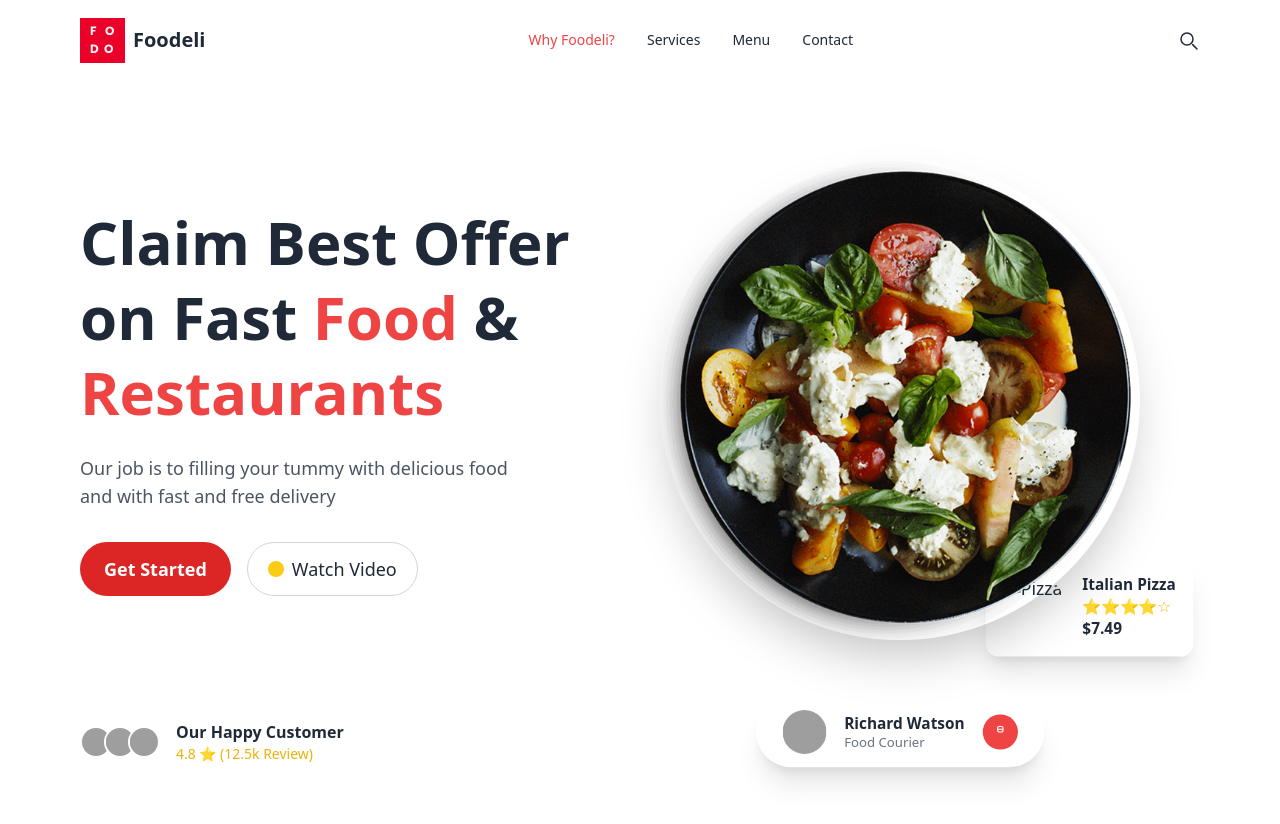
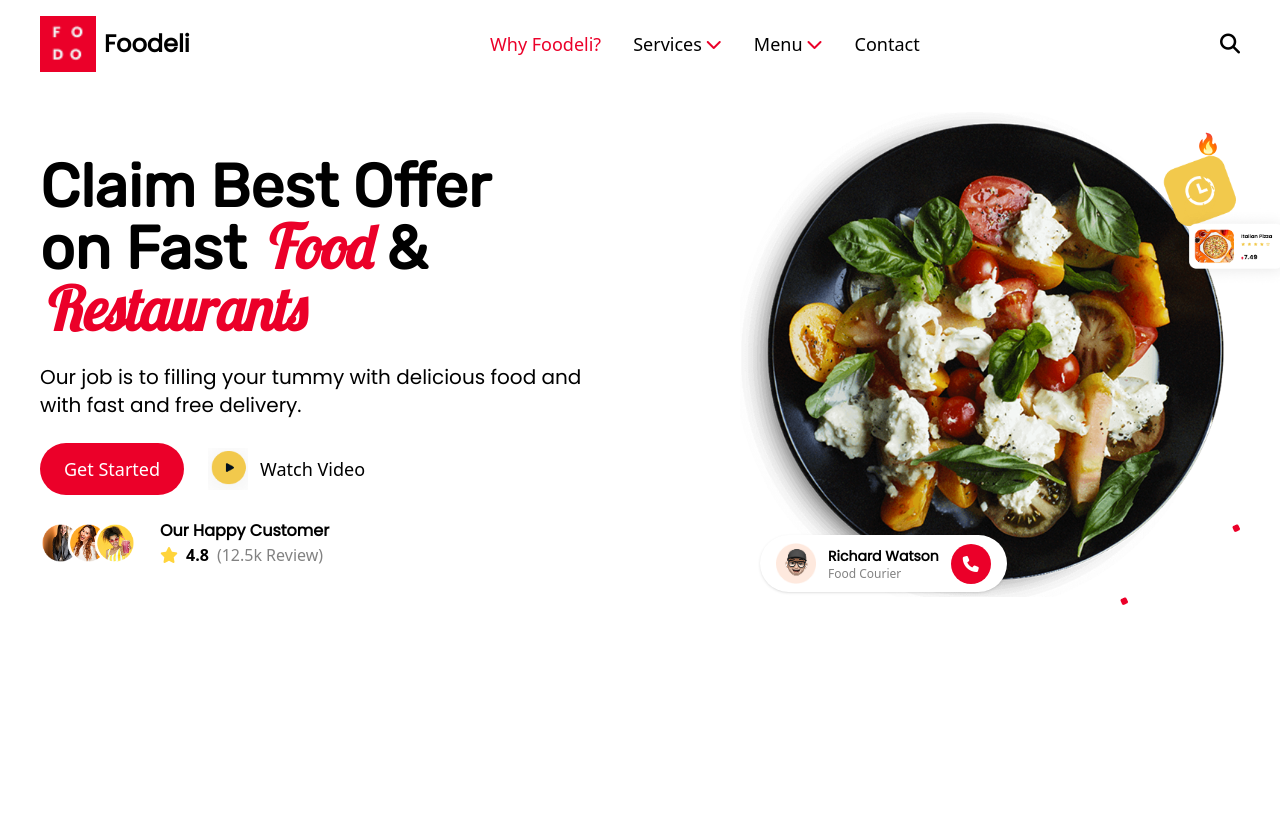
Before and after one commit to Mateus-Lins/lima_restaurante, a plain HTML site: page index.html in a window 1280 px wide. After the commit the page ends 800 px from the top, so only its background shows below. Drawn offline with nearby package versions, Linux system fonts and the light colour scheme; grey boxes are pictures that could not be loaded.

Commit message:
finalizando

```diff
--- a/index.html
+++ b/index.html
@@ -1,99 +1,103 @@
 <!DOCTYPE html>
 <html lang="en">
 <head>
-    <meta charset="UTF-8" />
-    <meta name="viewport" content="width=device-width, initial-scale=1.0" />
-    <title>Foodeli Landing Page</title>
+    <meta charset="UTF-8">
+    <meta http-equiv="X-UA-Compatible" content="IE=edge">
+    <meta name="viewport" content="width=device-width, initial-scale=1.0">
     <script src="https://cdn.tailwindcss.com"></script>
+    <script src="https://kit.fontawesome.com/742db51470.js" crossorigin="anonymous"></script>
+    <link href="https://fonts.googleapis.com/css2?family=Poppins&family=Rubik&family=Lobster+Two&display=swap" rel="stylesheet">
 </head>
-  <body class="bg-white text-gray-800 min-h-[900px] overflow-hidden">
-    <!-- Header -->
-    <header class="flex justify-between items-center px-20 py-6 h-[80px]">
+
+<body class="bg-white w-full">
+
+    <header class="w-full flex justify-between items-center pt-4 px-5 md:px-10">
         <div class="flex items-center space-x-2">
-        <div class=fodo>
-            <img src="./imgagens/Frame 1.svg" alt="">
+            <img src="./img/Logo.png" alt="" class="w-10 md:w-14">
+            <h2 class="font-[Poppins] text-xl md:text-2xl font-bold">Foodeli</h2>
         </div>
-        <span class="text-xl font-semibold">Foodeli</span>
+
+        <div class="hidden md:flex space-x-8 items-center">
+            <p class="text-[#EB0029] text-lg font-medium">Why Foodeli?</p>
+            <div class="flex items-center space-x-1">
+                <p class="text-lg font-medium">Services</p>
+                <i class="fa-solid fa-chevron-down text-[#EB0029]"></i>
             </div>
-      <nav class="flex items-center space-x-8 text-sm font-medium">
-        <a href="#" class="text-red-500">Why Foodeli?</a>
-        <button>Services</button>
-        <button>Menu</button>
-        <a href="#">Contact</a>
-      </nav>
-      <button class="text-lg">
-        <svg xmlns="http://www.w3.org/2000/svg" fill="none" viewBox="0 0 24 24" stroke-width="1.5" stroke="currentColor" class="w-6 h-6">
-          <path stroke-linecap="round" stroke-linejoin="round" d="M21 21l-4.35-4.35M17 11a6 6 0 11-12 0 6 6 0 0112 0z" />
-        </svg>
-      </button>
+            <div class="flex items-center space-x-1">
+                <p class="text-lg font-medium">Menu</p>
+                <i class="fa-solid fa-chevron-down text-[#EB0029]"></i>
+            </div>
+            <p class="text-lg font-medium">Contact</p>
+        </div>
+
+        <i class="fa-solid fa-magnifying-glass text-xl"></i>
     </header>
 
-<!-- Main Section (Full Height) -->
-<main class="flex px-20 h-[calc(100vh-160px)] items-center justify-between">
-    <!-- Left -->
-    <div class="max-w-xl">
-      <h1 class="text-6xl font-extrabold leading-tight mb-6">
-        Claim Best Offer<br />
-        on Fast <span class="text-red-500">Food</span> &<br /><span class="text-red-500">Restaurants</span>
+    <main class="w-full flex flex-col md:flex-row justify-between items-center px-5 md:px-10 pt-10">
+
+        <div class="space-y-6 max-w-xl">
+            <div>
+                <h1 class="text-5xl md:text-6xl 2xl:text-[90px] font-[Rubik] font-bold">Claim Best Offer</h1>
+                <h1 class="text-5xl md:text-6xl 2xl:text-[90px] font-[Rubik] font-bold">
+                    on Fast <span class="text-[#EB0029] italic" style="font-family: 'Lobster Two';">Food</span> &
                 </h1>
-      <p class="text-gray-600 mb-8 text-lg">
-        Our job is to filling your tummy with delicious food<br />
-        and with fast and free delivery
+                <h1 class="text-6xl 2xl:text-[100px] text-[#EB0029] italic font-bold" style="font-family: 'Lobster Two';">
+                    Restaurants
+                </h1>
+            </div>
+
+            <p class="font-[Poppins] text-base md:text-xl">
+                Our job is to filling your tummy with delicious food and with fast and free delivery.
             </p>
-      <div class="flex space-x-4">
-        <button class="bg-red-600 text-white px-6 py-3 rounded-full font-semibold text-lg">Get Started</button>
-        <button class="flex items-center px-5 py-3 border border-gray-300 rounded-full text-lg">
-          <span class="bg-yellow-400 w-4 h-4 rounded-full mr-2"></span>
-          Watch Video
+
+            <div class="flex space-x-6">
+                <button class="bg-[#EB0029] px-6 py-3 rounded-full text-white text-lg">Get Started</button>
+                <button class="flex items-center space-x-3 text-lg">
+                    <img src="./img/Frame 8.png" alt="" class="w-10">
+                    <span>Watch Video</span>
                 </button>
+            </div>
+
+            <div class="flex items-center space-x-6">
+                <img src="./img/Group 55.png" alt="" class="w-24">
+                <div>
+                    <p class="font-bold font-[Poppins]">Our Happy Customer</p>
+                    <div class="flex items-center space-x-2">
+                        <i class="fa-solid fa-star text-[#FFD43B]"></i>
+                        <p class="font-semibold">4.8</p>
+                        <p class="text-[#828282]">(12.5k Review)</p>
+                    </div>
+                </div>
             </div>
         </div>
 
-    <!-- Right - Centralized Section -->
-    <div class="flex items-center justify-center w-[600px] h-[600px] relative">
-      <!-- Imagem da comida -->
-      <img src="./imgagens/image 46.png" class="w-[480px] h-[480px] rounded-full z-10 object-cover shadow-2xl" alt="Food" />
+        <div class="relative mt-10 md:mt-0 md:w-[500px] md:h-[500px]">
 
-      <!-- Pizza Card -->
-      <div class="absolute bottom-12 right-4 bg-white p-4 rounded-xl shadow-xl flex items-center space-x-4 scale-110">
-        <img src="/path-to-your-local-pizza-image.png" class="w-14 h-14 rounded-full" alt="Pizza" />
+            <img src="./img/Prato.png" alt="" class="hidden md:block w-full">
+
+            <img src="./img/Frame 29.png" alt="" class="absolute top-10 right-0 w-16 md:w-20">
+
+            <div class="absolute bottom-5 left-5 bg-white shadow rounded-full flex items-center space-x-3 px-4 py-2">
+                <img src="./img/Male Memojis.png" alt="" class="w-10">
                 <div>
-          <p class="font-semibold text-sm">Italian Pizza</p>
-          <p class="text-yellow-500 text-sm">⭐⭐⭐⭐☆</p>
-          <p class="font-bold text-sm">$7.49</p>
+                    <h3 class="font-[Poppins] font-semibold text-sm">Richard Watson</h3>
+                    <p class="text-[#828282] text-xs">Food Courier</p>
                 </div>
+                <button class="bg-[#EB0029] w-10 h-10 rounded-full flex items-center justify-center">
+                    <i class="fa-solid fa-phone text-white"></i>
+                </button>
             </div>
 
-      <!-- Courier Card -->
-      <div class="absolute -bottom-16 left-1/2 -translate-x-1/2 bg-white py-3 px-6 rounded-full shadow-xl flex items-center space-x-4 scale-110">
-        <img src="https://randomuser.me/api/portraits/men/5.jpg" class="w-10 h-10 rounded-full" alt="Courier" />
-        <div>
-          <p class="font-semibold text-sm">Richard Watson</p>
-          <p class="text-gray-500 text-xs">Food Courier</p>
-        </div>
-        <button class="text-white bg-red-500 p-2 rounded-full">
-          <svg xmlns="http://www.w3.org/2000/svg" fill="none" viewBox="0 0 24 24" stroke-width="1.5" stroke="currentColor" class="w-4 h-4">
-            <path stroke-linecap="round" stroke-linejoin="round" d="M15.75 8.25v-1.5A2.25 2.25 0 0013.5 4.5h-3A2.25 2.25 0 008.25 6.75v1.5m7.5 0H8.25m7.5 0V9.75A2.25 2.25 0 0113.5 12h-3a2.25 2.25 0 01-2.25-2.25V8.25" />
-          </svg>
-        </button>
-      </div>
+            <img src="./img/pizza.png" alt="" class="absolute top-24 right-[-60px] w-28 md:w-32">
+            <img src="./img/noto_fire.svg" alt="" class="absolute top-5 right-5 w-6">
+            <img src="./img/Group 53.png" alt="" class="absolute top-14 right-6 w-8">
+            <img src="./img/Rectangle 8.png" alt="" class="absolute right-28 w-2">
+            <img src="./img/quadrado.png" alt="" class="absolute right-0 bottom-20 w-2">
         </div>
     </main>
 
-
-    <!-- Footer -->
-    <footer class="px-20 pb-10 h-[100px]">
-      <div class="flex items-center space-x-4">
-        <div class="flex -space-x-2">
-          <img src="https://randomuser.me/api/portraits/women/1.jpg" class="w-8 h-8 rounded-full border-2 border-white" />
-          <img src="https://randomuser.me/api/portraits/men/2.jpg" class="w-8 h-8 rounded-full border-2 border-white" />
-          <img src="https://randomuser.me/api/portraits/women/3.jpg" class="w-8 h-8 rounded-full border-2 border-white" />
-        </div>
-        <div>
-          <p class="font-semibold">Our Happy Customer</p>
-          <p class="text-sm text-yellow-500">4.8 ⭐ (12.5k Review)</p>
-        </div>
-      </div>
-    </footer>
 </body>
 </html>
+
+
+ <!-- eu tentei e não consegui. -->
```
Also changed, not shown: tailwind.conf.js (+19 -0 lines), img/Frame 29.png (added), img/Frame 8.png (added), img/Group 53.png (added), img/Group 55.png (added), img/Logo.png (added), img/Male Memojis.png (added), img/Prato.png (added), img/Rectangle 8.png (added), img/noto_fire.svg (added), img/pizza.png (added), img/quadrado.png (added), imgagens/Frame 1.svg (deleted), imgagens/image 46.png (deleted), 1 other file. Lines whose indentation alone changed are shown as unchanged.
